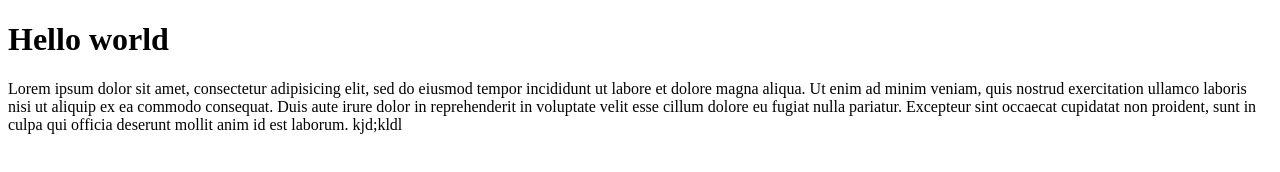
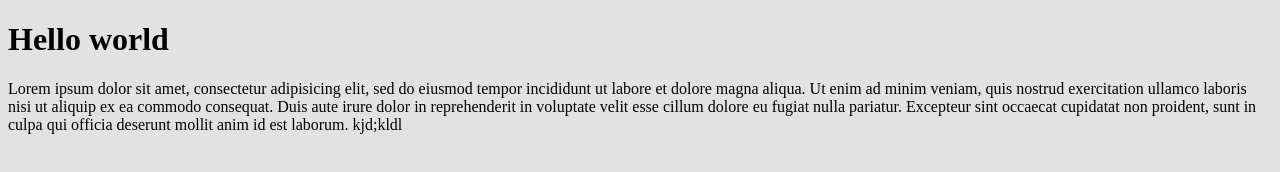
Before and after one commit to lepresk/git-test, a plain HTML site: page index.html in a window 1280 px wide. Drawn offline with Linux system fonts and the light colour scheme.

Commit message:
ajout du style

```diff
--- a/index.html
+++ b/index.html
@@ -3,6 +3,7 @@
 <head>
 	<meta charset="UTF-8">
 	<title>Notre page</title>
+	<link rel="stylesheet" type="text/css" href="style.css">
 </head>
 <body>
 	<h1>Hello world</h1>
--- /dev/null
+++ b/style.css
@@ -0,0 +1,3 @@
+body {
+	background-color: #e2e2e2;
+}
```
